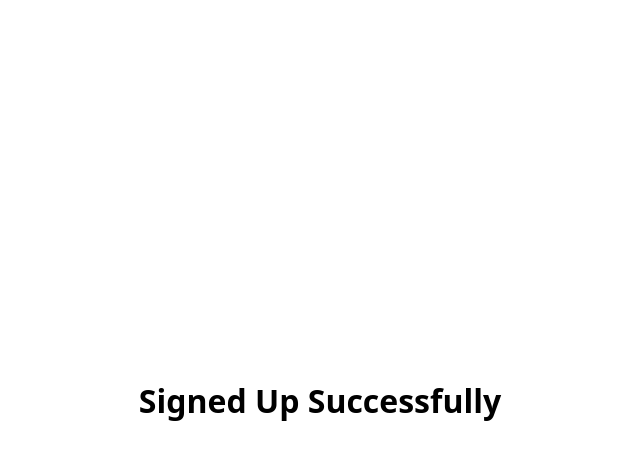
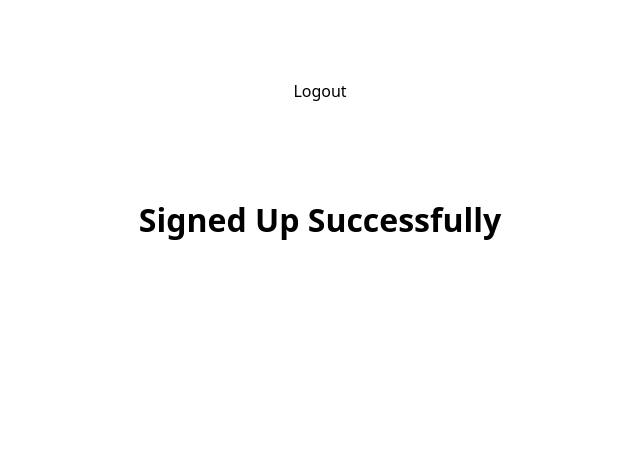
Before and after one commit to lordeadroid/signup, a React (Vite) app: page / in a window 1280 px wide. Both pictures are taken after typing "Sample", "name@example.com", "Sample123" into the empty fields and a click on the input "Submit". Shown: the top 460 px of the page, without its empty margins (320-960 px from the left). Built offline with nearby package versions, Linux system fonts and the light colour scheme.

Commit message:
created component for signup and home page

```diff
--- a/src/App.jsx
+++ b/src/App.jsx
@@ -1,6 +1,8 @@
 import { useEffect, useState } from "react";
 import "./App.css";
 import { FORMDATA } from "./constant";
+import SignupPage from "./Signup-Page";
+import Homepage from "./Homepage";
 
 const updateFormData = (setFormData, inputForm) => {
   const username = inputForm.username.value;
@@ -34,39 +36,9 @@ const App = () => {
   }, [formData]);
 
   return signUp ? (
-    <h1>Signed Up Successfully</h1>
+    <Homepage setFormData={setFormData} />
   ) : (
-    <div className="page">
-      <div className="logo">
-        <h1>antstack</h1>
-      </div>
-      <form className="form" onSubmit={handleSubmit}>
-        <div className="input-container">
-          <input
-            type="text"
-            name="username"
-            className="input-box"
-            placeholder="username"
-            required
-          />
-          <input
-            type="email"
-            name="email"
-            className="input-box"
-            placeholder="email"
-            required
-          />
-          <input
-            type="password"
-            name="password"
-            className="input-box"
-            placeholder="password"
-            required
-          />
-        </div>
-        <input type="submit" value="Submit" className="button" />
-      </form>
-    </div>
+    <SignupPage handleSubmit={handleSubmit} />
   );
 };
 
--- /dev/null
+++ b/src/Homepage.jsx
@@ -0,0 +1,16 @@
+import { FORMDATA } from "./constant";
+
+const Homepage = ({ setFormData }) => {
+  const handleLogout = () => {
+    setFormData(FORMDATA);
+  };
+
+  return (
+    <div className="page">
+      <div onClick={handleLogout}>Logout</div>
+      <h1>Signed Up Successfully</h1>
+    </div>
+  );
+};
+
+export default Homepage;
--- /dev/null
+++ b/src/Signup-Page.jsx
@@ -0,0 +1,37 @@
+const SignupPage = ({ handleSubmit }) => {
+  return (
+    <div className="page">
+      <div className="logo">
+        <h1>antstack</h1>
+      </div>
+      <form className="form" onSubmit={handleSubmit}>
+        <div className="input-container">
+          <input
+            type="text"
+            name="username"
+            className="input-box"
+            placeholder="username"
+            required
+          />
+          <input
+            type="email"
+            name="email"
+            className="input-box"
+            placeholder="email"
+            required
+          />
+          <input
+            type="password"
+            name="password"
+            className="input-box"
+            placeholder="password"
+            required
+          />
+        </div>
+        <input type="submit" value="Submit" className="button" />
+      </form>
+    </div>
+  );
+};
+
+export default SignupPage;
```
